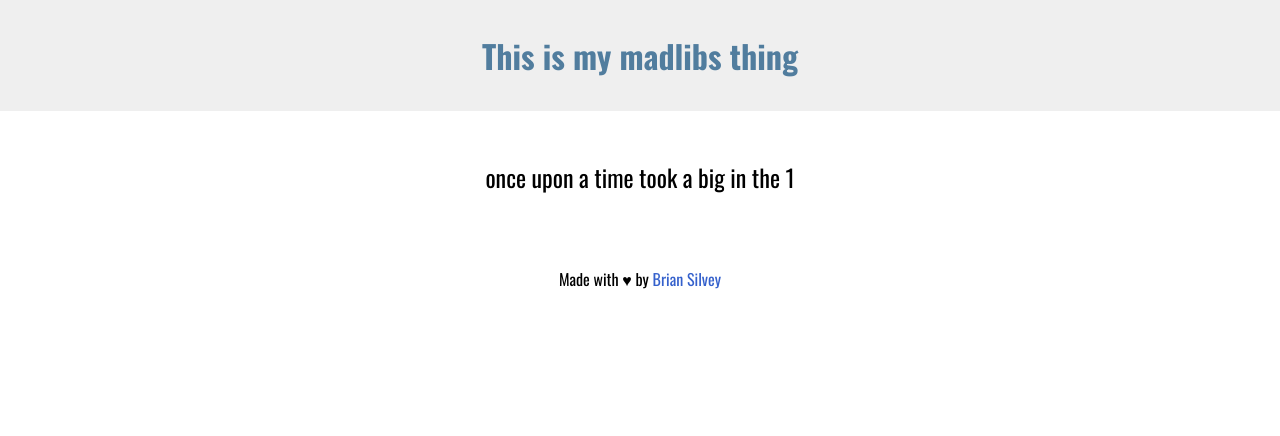
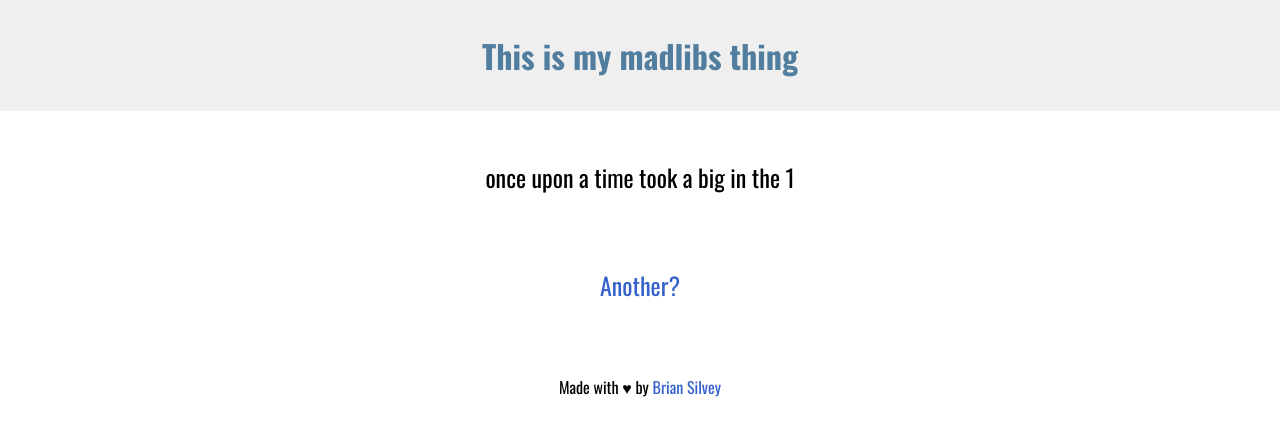
Before and after one commit to briansilvey/madlibs-project, a PHP site: page /storypage.php?noun=1 in a window 1280 px wide. Shown: the top 436 px of the page. Run offline with PHP 8.4, Linux system fonts and the light colour scheme; data that the repository does not hold is empty.

Commit message:
adding another link

```diff
--- a/storypage.php
+++ b/storypage.php
@@ -16,6 +16,10 @@ $sentence = array(
 $random = rand(0,3);
 
 echo "<p>$sentence[$random]</p>";
+?>
 
+<p><a href="story.php">Another?</a></p>
+
+<?php
 include 'footer.php';
 ?>
```
